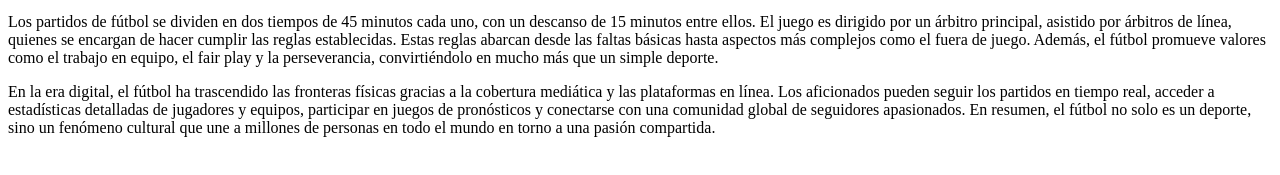
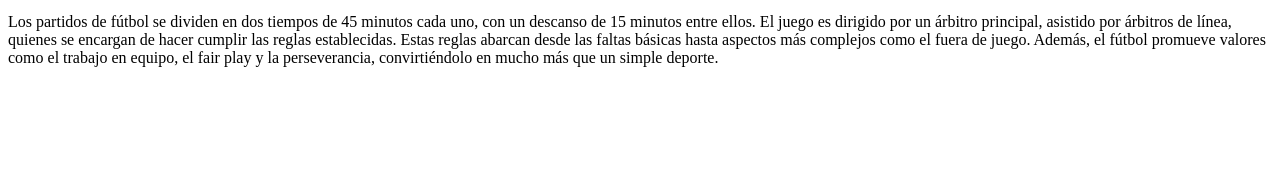
Before and after one commit to Ever7549/miProyectoWeb, a plain HTML site: page index.html in a window 1280 px wide. Shown: the part 137-312 px from the top of the page. Drawn offline with Linux system fonts and the light colour scheme.

Commit message:
Segundo commit

```diff
--- a/index.html
+++ b/index.html
@@ -26,14 +26,7 @@
          play y la perseverancia, convirtiéndolo en mucho más que un simple
          deporte.</p>
 
-    <p>En la era digital, el fútbol ha trascendido las fronteras físicas gracias
-        a la cobertura mediática y las plataformas en línea. Los aficionados
-        pueden seguir los partidos en tiempo real, acceder a estadísticas
-        detalladas de jugadores y equipos, participar en juegos de
-        pronósticos y conectarse con una comunidad global de seguidores
-        apasionados. En resumen, el fútbol no solo es un deporte, sino un
-        fenómeno cultural que une a millones de personas en todo el mundo en
-         torno a una pasión compartida.</p>
+
 
 
 </body>
```
Also changed, not shown: about.html (added, +18 -0 lines).
